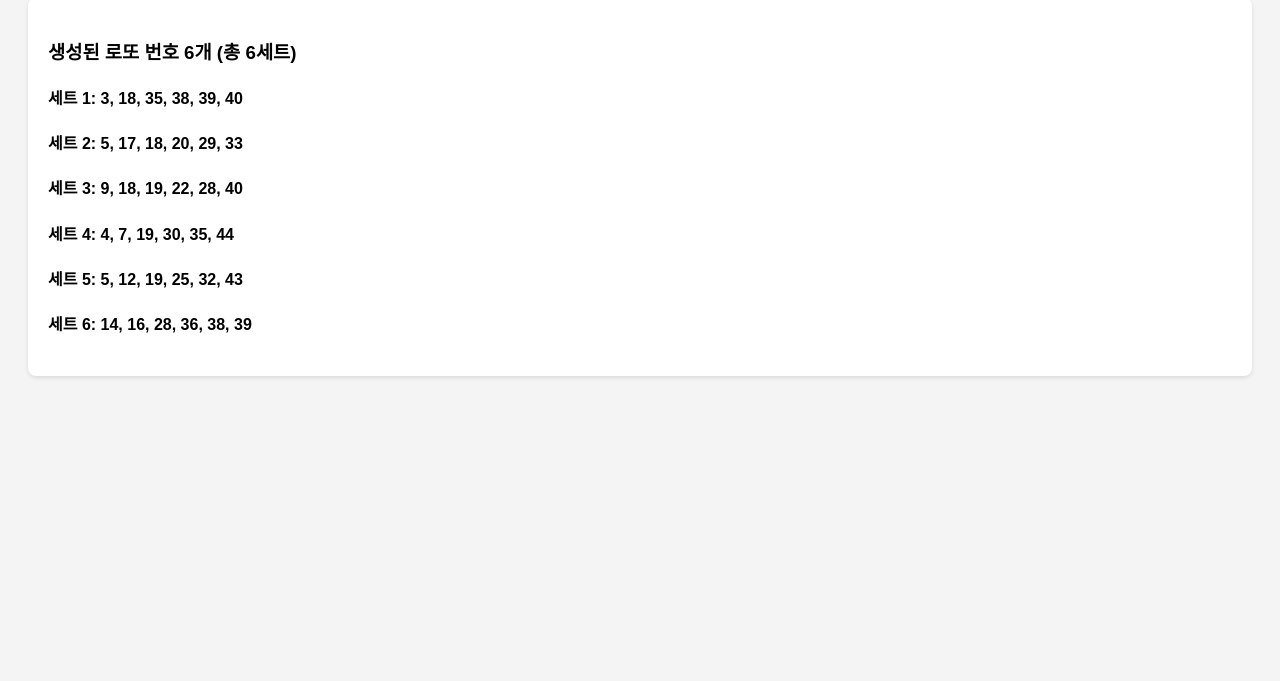
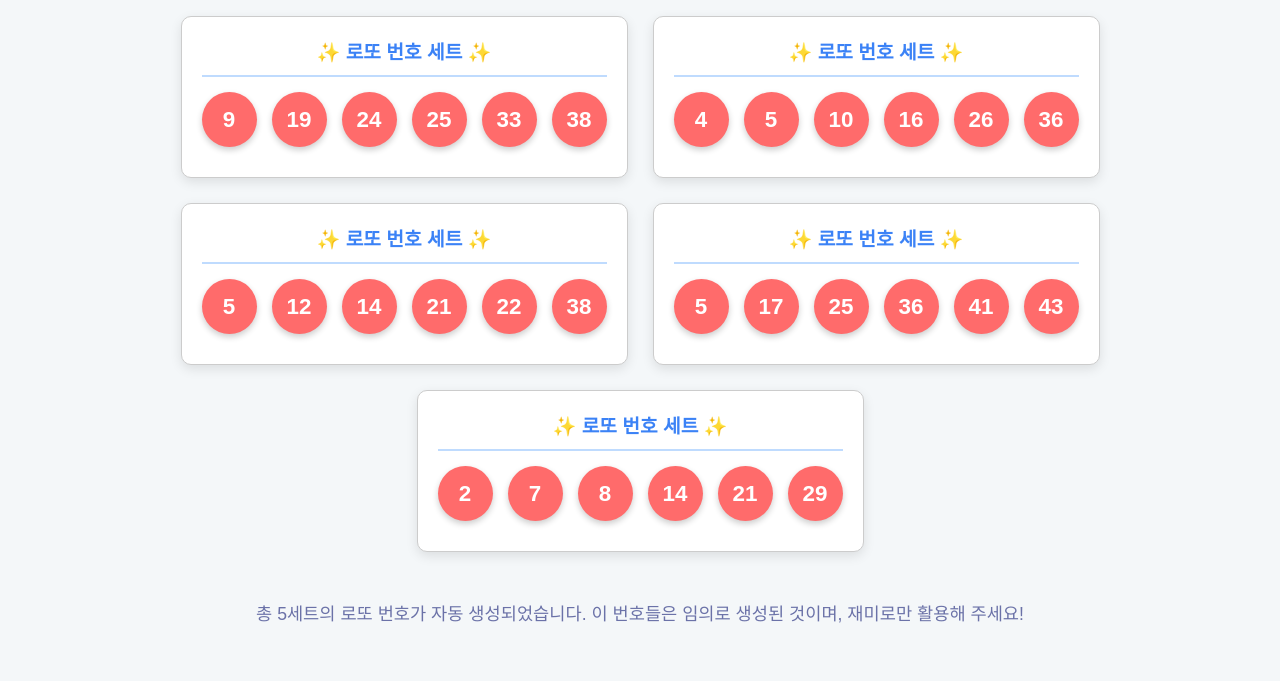
Before and after one commit to mkbahk/MKVisualStudioWeb, a plain HTML site: page index.html in a window 1280 px wide. Shown: the part 119-800 px from the top of the page. Drawn offline with Linux system fonts and the light colour scheme.

Commit message:
5번째 커밋

```diff
--- a/index.html
+++ b/index.html
@@ -2,79 +2,143 @@
 <html lang="ko">
 <head>
     <meta charset="UTF-8">
-    <title>로또 번호 생성기</title>
+    <meta name="viewport" content="width=device-width, initial-scale=1.0">
+    <title>로또 번호 자동 생성기</title>
     <style>
         body {
-            font-family: Arial, sans-serif;
+            font-family: 'Arial', sans-serif;
+            display: flex;
+            flex-direction: column;
+            align-items: center;
+            padding: 30px;
+            background-color: #f4f7f9;
+            color: #333;
+        }
+        h1 {
+            color: #1e3a8a;
+            margin-bottom: 30px;
+        }
+        #lotto-container {
+            display: flex;
+            flex-wrap: wrap;
+            gap: 25px;
+            justify-content: center;
+            max-width: 1000px;
+        }
+        .lotto-set {
+            background-color: #ffffff;
+            border: 1px solid #ccc;
+            border-radius: 10px;
             padding: 20px;
-            background-color: #f4f4f4;
+            box-shadow: 0 4px 12px rgba(0, 0, 0, 0.1);
+            text-align: center;
+            min-width: 220px;
         }
-        #result-output {
-            background-color: #fff;
-            padding: 20px;
-            border-radius: 8px;
-            box-shadow: 0 2px 4px rgba(0,0,0,0.1);
-            margin-top: 20px;
+        .lotto-set h2 {
+            margin-top: 0;
+            color: #3b82f6;
+            font-size: 1.2em;
+            border-bottom: 2px solid #bfdbfe;
+            padding-bottom: 10px;
+            margin-bottom: 15px;
+        }
+        .ball-container {
+            display: flex;
+            justify-content: center;
+            gap: 15px;
+            margin-top: 15px;
+        }
+        .ball {
+            width: 55px;
+            height: 55px;
+            border-radius: 50%;
+            background-color: #ff6b6b;
+            display: flex;
+            justify-content: center;
+            align-items: center;
+            font-size: 1.4em;
+            font-weight: bold;
+            color: white;
+            box-shadow: 0 3px 6px rgba(0, 0, 0, 0.2);
+        }
+        .additional-text {
+            margin-top: 30px;
+            font-size: 1.1em;
+            color: #6b72a8;
         }
     </style>
 </head>
 <body>
+    <h1>✨ 로또 번호 자동 생성기 ✨</h1>
+    <div id="lotto-container">
+        <!-- 로또 세트가 여기에 JavaScript에 의해 자동으로 채워집니다. -->
+    </div>
+    <div class="additional-text">
+        <p>총 5세트의 로또 번호가 자동 생성되었습니다. 이 번호들은 임의로 생성된 것이며, 재미로만 활용해 주세요!</p>
+    </div>
 
-    <h1>로또 번호 생성기</h1>
+    <script>
+        /**
+         * 랜덤으로 6개의 중복되지 않는 숫자(1부터 45까지)를 생성합니다.
+         * @returns {number[]} 정렬된 숫자 배열
+         */
+        function generateLottoNumbers() {
+            const numbers = new Set();
+            while (numbers.size < 6) {
+                const randomNumber = Math.floor(Math.random() * 45) + 1;
+                numbers.add(randomNumber);
+            }
+            return Array.from(numbers).sort((a, b) => a - b);
+        }
 
-    <!-- JavaScript 코드를 여기에 삽입합니다. -->
-    <script>
-        let sets = [];
-function displayResults(sets) {
-    let output = "<h3>생성된 로또 번호 6개 (총 " + sets.length + "세트)</h3>";
+        /**
+         * HTML 요소를 생성하고, 로또 세트의 모든 정보를 담아 반환합니다.
+         * @param {number[]} lottoNumbers 6개 번호 배열
+         * @param {number} bonusNumber 보너스 번호 (추가 기능)
+         * @returns {string} 완성된 HTML 문자열
+         */
+        function createLottoHtml(lottoNumbers, bonusNumber) {
+            // 공 번호 생성 (Ball HTML)
+            const ballsHtml = lottoNumbers.map(num => `
+                <div class="ball">${num}</div>
+            `).join('');
+            // 보너스 번호 표시 (선택적)
+            const bonusHtml = bonusNumber ? `
+                <div class="ball" style="background-color: #facc15; color: #333;">${bonusNumber}</div>
+            ` : '';
 
-    sets.forEach((set, index) => {
-        output += `<h4>세트 ${index + 1}: ${set.join(', ')}</h4>`;
-    });
+            return `
+                <div class="lotto-set">
+                    <h2>✨ 로또 번호 세트 ✨</h2>
+                    <div class="ball-container">
+                        ${ballsHtml}
+                    </div>
+                    <div class="ball-container" style="margin-top: 10px;">
+                        ${bonusHtml}
+                    </div>
+                </div>
+            `;
+        }
 
-    document.getElementById('result-output').innerHTML = output;
-}
+        function generateAllLottos() {
+            const container = document.getElementById('lotto-container');
+            let allHtml = '';
+            const numberOfSets = 5; // 생성할 세트 수
 
-        // 메인 실행 함수
-        function generateLotto() {
-    let sets = [];
+            for (let i = 0; i < numberOfSets; i++) {
+                // 로또 번호 6개 생성 (이 예제에서는 보너스 번호는 임의로 처리하지 않고 6개만 표시)
+                const lottoNumbers = generateLottoNumbers();
 
-            // 1부터 45 사이의 무작위 숫자를 선택
-            for (let i = 0; i < 5; i++) {
-                // 1부터 45 사이의 무작위 숫자를 선택
-                const num = Math.floor(Math.random() * 45) + 1;
-                sets.push(num);
+                // 6개의 번호만 표시하는 형태로 HTML을 생성합니다.
+                const html = createLottoHtml(lottoNumbers, null);
+                allHtml += html;
             }
 
-            // 5개 숫자를 6개로 확장하여 최종 결과를 만듭니다. (실제 로또 규칙을 따르는 것이 중요)
-            const finalResults = [];
-            for (let i = 0; i < 10; i++) { // 10세트 생성
-                const combo = [];
-                for(let j = 0; j < 6; j++) {
-                    // 1부터 45 사이의 무작위 숫자 생성
-                    const randNum = Math.floor(Math.random() * 45) + 1;
-                    if (!combo.includes(randNum)) {
-                        combo.push(randNum);
-                    }
-                }
-                if (combo.length === 6) {
-                    finalResults.push(combo.sort((a, b) => a - b));
-                }
-            }
-
-            displayResults(finalResults);
+            container.innerHTML = allHtml;
         }
 
-        // 페이지 로드 시 실행
-        window.onload = function() {
-            generateLotto();
-};
+        // 페이지 로딩 시 함수 실행 (자동 실행)
+        window.onload = generateAllLottos;
     </script>
-
-    <div id="result-output">
-        <!-- 여기에 결과가 표시됩니다. -->
-        <p>로또 번호 생성을 시작합니다...</p>
-    </div>
-
 </body>
 </html>
```
